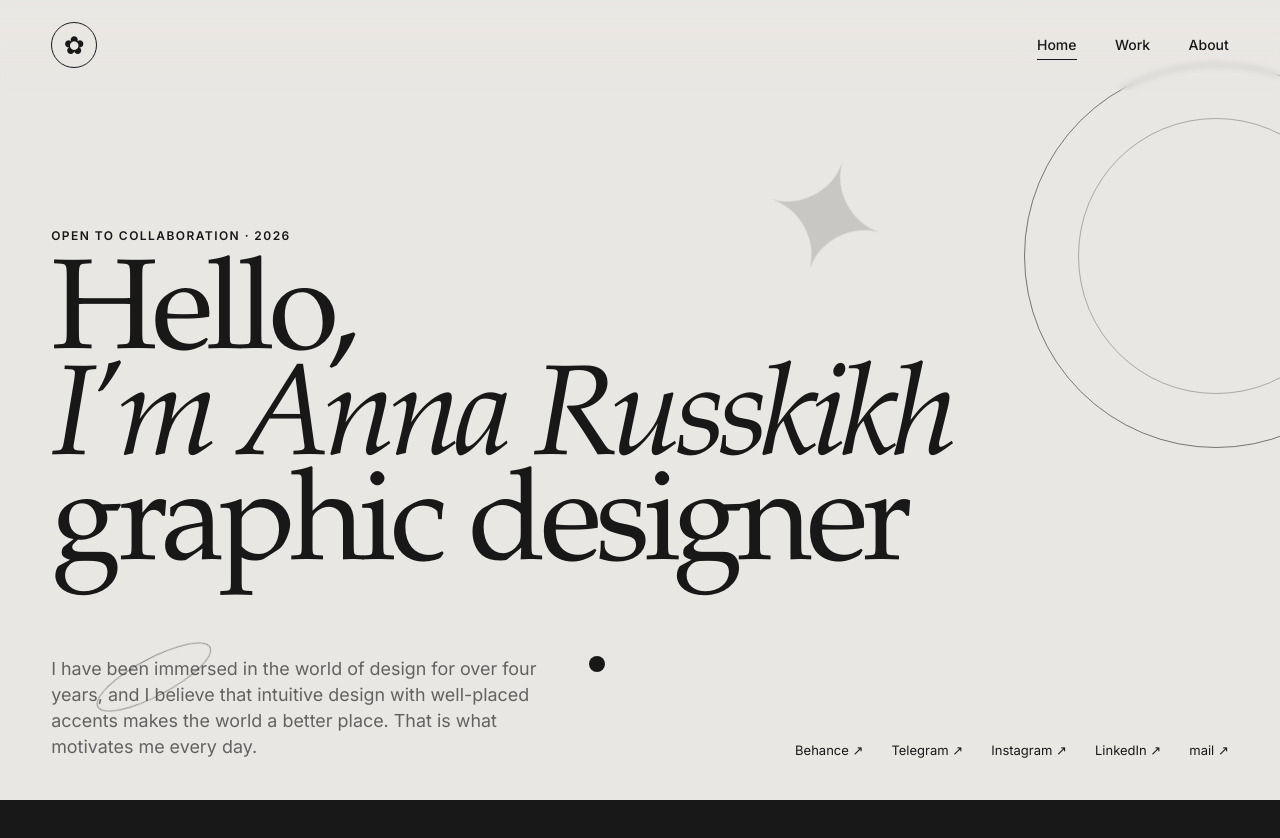
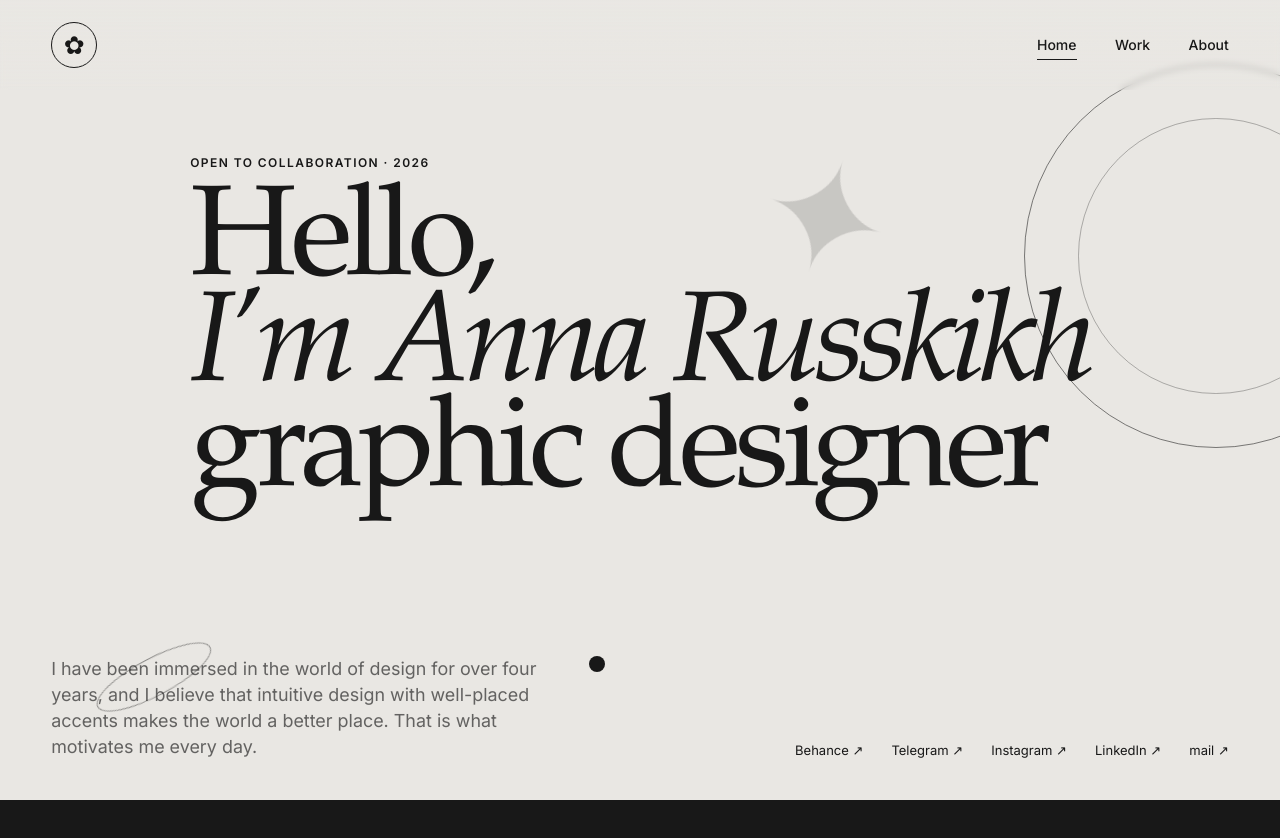
Before and after one commit to Annquietly/site, a plain HTML site: page editorial-portfolio/editorial-portfolio/index.html in a window 1280 px wide. Shown: the top 838 px of the page. Drawn offline with Linux system fonts and the light colour scheme.

Commit message:
update website

```diff
--- a/editorial-portfolio/editorial-portfolio/styles.css
+++ b/editorial-portfolio/editorial-portfolio/styles.css
@@ -129,8 +129,9 @@
 }
 
 .hero {
-  display: grid;
-  grid-template-rows: 1fr auto;
+  display: flex;
+  flex-direction: column;
+  justify-content: space-between;
 }
 
 .hero-copy {
```
